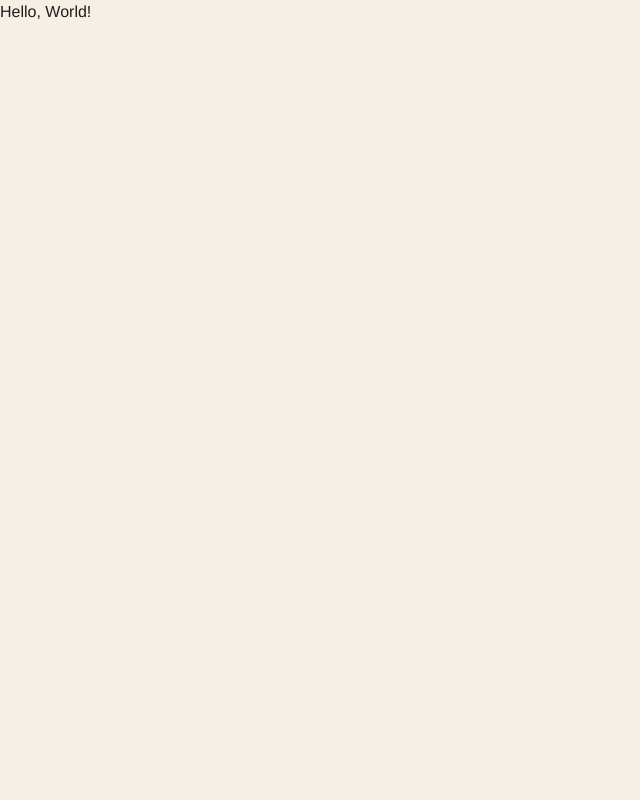
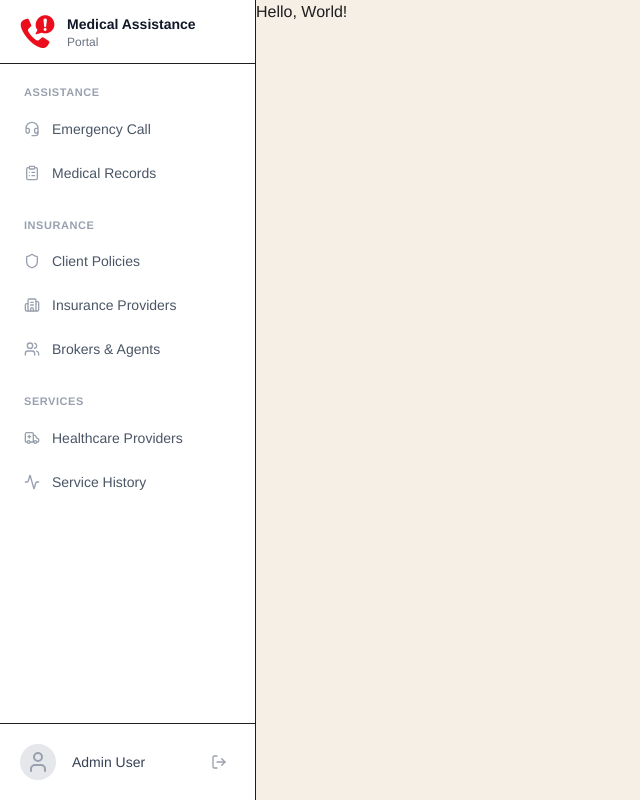
Before and after one commit to Amin394T/Medical-Assistance-MS, a Next.js app: page / in a window 1280 px wide. Shown: the whole page, without its empty margins (0-640 px from the left). Built offline with nearby package versions, Linux system fonts and the light colour scheme.

Commit message:
added a side navigation bar

```diff
--- a/app/layout.tsx
+++ b/app/layout.tsx
@@ -1,15 +1,152 @@
 import type { Metadata } from "next";
+import Link from "next/link";
+import {
+  Building2,
+  ClipboardList,
+  Headset,
+  LogOut,
+  Ambulance,
+  Shield,
+  Users,
+  Activity,
+  User,
+} from "lucide-react";
+
 import "./globals.css";
+import Image from "next/image";
 
 export const metadata: Metadata = {
   title: "Medical Assistance MS",
   description: "medical assistance management system for insurance brokers",
 };
 
-export default function RootLayout({ children }: LayoutProps<"/">) {
+const navigation = [
+  {
+    category: "Assistance",
+    items: [
+      {
+        label: "Emergency Call",
+        href: "/emergency-call",
+        icon: Headset,
+      },
+      {
+        label: "Medical Records",
+        href: "/",
+        icon: ClipboardList,
+      },
+    ],
+  },
+  {
+    category: "Insurance",
+    items: [
+      {
+        label: "Client Policies",
+        href: "/client-policies",
+        icon: Shield,
+      },
+      {
+        label: "Insurance Providers",
+        href: "/insurance-providers",
+        icon: Building2,
+      },
+      {
+        label: "Brokers & Agents",
+        href: "/brokers-agents",
+        icon: Users,
+      },
+    ],
+  },
+  {
+    category: "Services",
+    items: [
+      {
+        label: "Healthcare Providers",
+        href: "/healthcare-providers",
+        icon: Ambulance,
+      },
+      {
+        label: "Service History",
+        href: "/service-history",
+        icon: Activity,
+      },
+    ],
+  },
+];
+
+function Sidebar() {
+  return (
+    <aside className="flex h-screen w-64 shrink-0 flex-col border-r bg-white">
+      {/* Logo */}
+      <div className="flex h-16 items-center gap-3 border-b px-5">
+
+          <Image src="/logo-icon.png" alt="Medical Assistance Logo" width={35} height={35} />
+
+        <div>
+          <div className="text-sm font-semibold text-gray-900">
+            Medical Assistance
+          </div>
+          <div className="text-xs text-gray-500">Portal</div>
+        </div>
+      </div>
+
+      {/* Navigation */}
+      <nav className="flex-1 overflow-y-auto px-3 py-5">
+        <div className="space-y-6">
+          {navigation.map((section) => (
+            <div key={section.category}>
+              <div className="mb-2 px-3 text-[11px] font-semibold uppercase tracking-wider text-gray-400">
+                {section.category}
+              </div>
+
+              <div className="space-y-1">
+                {section.items.map((item) => {
+                  const Icon = item.icon;
+
+                  return (
+                    <Link key={item.href} href={item.href} className="group flex items-center gap-3 rounded-lg px-3 py-2.5 text-sm font-medium text-gray-600 transition-colors hover:bg-gray-100 hover:text-gray-900">
+                      <Icon className="h-4 w-4 shrink-0 text-gray-400 transition-colors group-hover:text-gray-600" />
+                      <span>{item.label}</span>
+                    </Link>
+                  );
+                })}
+              </div>
+            </div>
+          ))}
+        </div>
+      </nav>
+
+      {/* User */}
+      <div className="border-t p-3">
+        <div className="flex items-center gap-4 rounded-lg px-2 py-2">
+          <div className="flex h-9 w-9 shrink-0 items-center justify-center rounded-full bg-gray-200 text-sm font-semibold text-gray-600">
+            <User className="text-gray-400" />
+          </div>
+
+          <div className="min-w-0 flex-1 truncate text-sm font-medium text-gray-700">
+              Admin User
+          </div>
+
+          <button type="button" title="Logout" className="rounded-md p-2 text-gray-400 transition-colors hover:bg-gray-100 hover:text-gray-700">
+            <LogOut className="h-4 w-4" />
+          </button>
+        </div>
+      </div>
+    </aside>
+  );
+}
+
+export default function RootLayout({ children }: Readonly<{ children: React.ReactNode }>) {
   return (
     <html lang="en">
-      <body className="min-h-full flex flex-col">{children}</body>
+      <body className="bg-gray-50 text-gray-900 antialiased">
+        <div className="flex min-h-screen">
+          <Sidebar />
+
+          <main className="min-w-0 flex-1">
+            {children}
+          </main>
+        </div>
+      </body>
     </html>
   );
 }
--- a/db/actions/insuranceClients.ts
+++ b/db/actions/insuranceClients.ts
@@ -11,8 +11,8 @@ export async function listInsuranceClients() {
 }
 
 export async function getInsuranceClient(id: number) {
-  const rows = await db.select().from(insuranceClients).where(eq(insuranceClients.id, id));
-  return rows[0] ?? null;
+  const [record] = await db.select().from(insuranceClients).where(eq(insuranceClients.id, id));
+  return record ?? null;
 }
 
 export async function createInsuranceClient(input: NewInsuranceClient) {
--- a/db/actions/insurancePolicies.ts
+++ b/db/actions/insurancePolicies.ts
@@ -11,8 +11,8 @@ export async function listInsurancePolicies() {
 }
 
 export async function getInsurancePolicy(id: number) {
-  const rows = await db.select().from(insurancePolicies).where(eq(insurancePolicies.id, id));
-  return rows[0] ?? null;
+  const [record] = await db.select().from(insurancePolicies).where(eq(insurancePolicies.id, id));
+  return record ?? null;
 }
 
 export async function createInsurancePolicy(input: NewInsurancePolicy) {
--- a/db/actions/insuranceProviders.ts
+++ b/db/actions/insuranceProviders.ts
@@ -11,8 +11,8 @@ export async function listInsuranceProviders() {
 }
 
 export async function getInsuranceProvider(id: number) {
-  const rows = await db.select().from(insuranceProviders).where(eq(insuranceProviders.id, id));
-  return rows[0] ?? null;
+  const [record] = await db.select().from(insuranceProviders).where(eq(insuranceProviders.id, id));
+  return record ?? null;
 }
 
 export async function createInsuranceProvider(input: NewInsuranceProvider) {
--- a/db/actions/medicalDocuments.ts
+++ b/db/actions/medicalDocuments.ts
@@ -11,8 +11,8 @@ export async function listMedicalDocuments() {
 }
 
 export async function getMedicalDocument(id: number) {
-  const rows = await db.select().from(medicalDocuments).where(eq(medicalDocuments.id, id));
-  return rows[0] ?? null;
+  const [record] = await db.select().from(medicalDocuments).where(eq(medicalDocuments.id, id));
+  return record ?? null;
 }
 
 export async function createMedicalDocument(input: NewMedicalDocument) {
--- a/db/actions/medicalRecords.ts
+++ b/db/actions/medicalRecords.ts
@@ -11,8 +11,8 @@ export async function listMedicalRecords() {
 }
 
 export async function getMedicalRecord(id: number) {
-  const rows = await db.select().from(medicalRecords).where(eq(medicalRecords.id, id));
-  return rows[0] ?? null;
+  const [record] = await db.select().from(medicalRecords).where(eq(medicalRecords.id, id));
+  return record ?? null;
 }
 
 export async function createMedicalRecord(input: NewMedicalRecord) {
--- a/db/actions/medicalServices.ts
+++ b/db/actions/medicalServices.ts
@@ -11,8 +11,8 @@ export async function listMedicalServices() {
 }
 
 export async function getMedicalService(id: number) {
-  const rows = await db.select().from(medicalServices).where(eq(medicalServices.id, id));
-  return rows[0] ?? null;
+  const [record] = await db.select().from(medicalServices).where(eq(medicalServices.id, id));
+  return record ?? null;
 }
 
 export async function createMedicalService(input: NewMedicalService) {
--- a/db/actions/serviceProviders.ts
+++ b/db/actions/serviceProviders.ts
@@ -11,8 +11,8 @@ export async function listServiceProviders() {
 }
 
 export async function getServiceProvider(id: number) {
-  const rows = await db.select().from(serviceProviders).where(eq(serviceProviders.id, id));
-  return rows[0] ?? null;
+  const [record] = await db.select().from(serviceProviders).where(eq(serviceProviders.id, id));
+  return record ?? null;
 }
 
 export async function createServiceProvider(input: NewServiceProvider) {
--- a/package.json
+++ b/package.json
@@ -15,6 +15,7 @@
   "dependencies": {
     "better-sqlite3": "^13.0.3",
     "drizzle-orm": "^0.45.2",
+    "lucide-react": "^1.40.0",
     "next": "16.3.3",
     "react": "19.2.8",
     "react-dom": "19.2.8"
```
Also changed, not shown: 1 other file (tests, documents, lock files or other folders).
